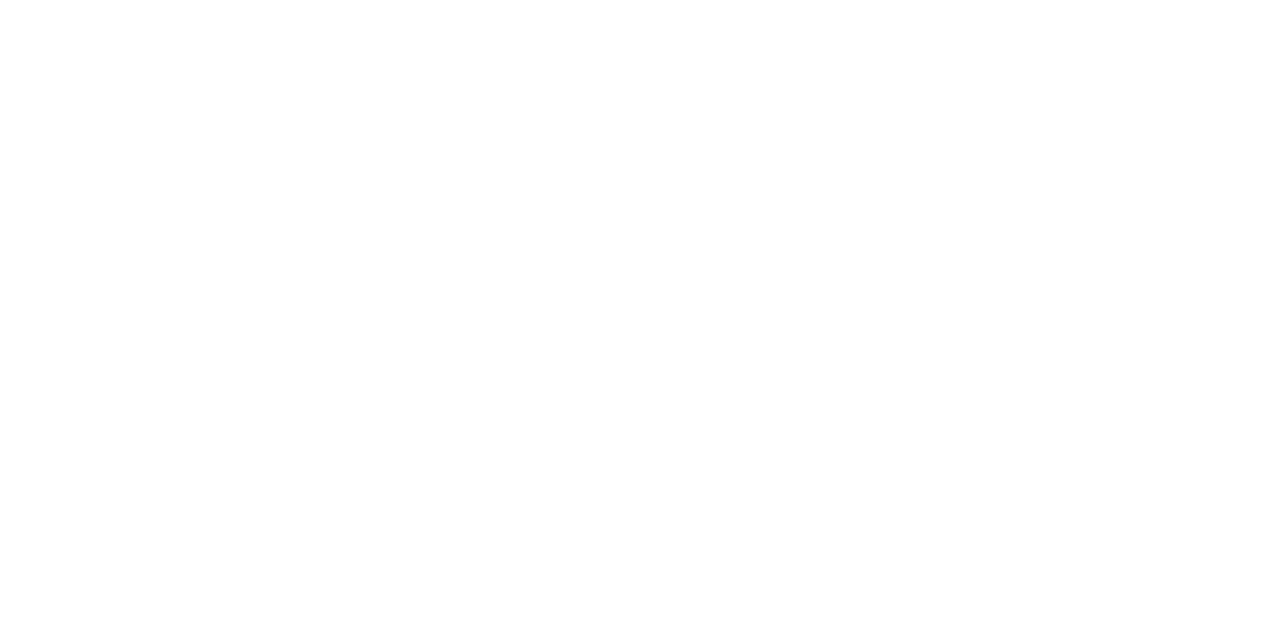
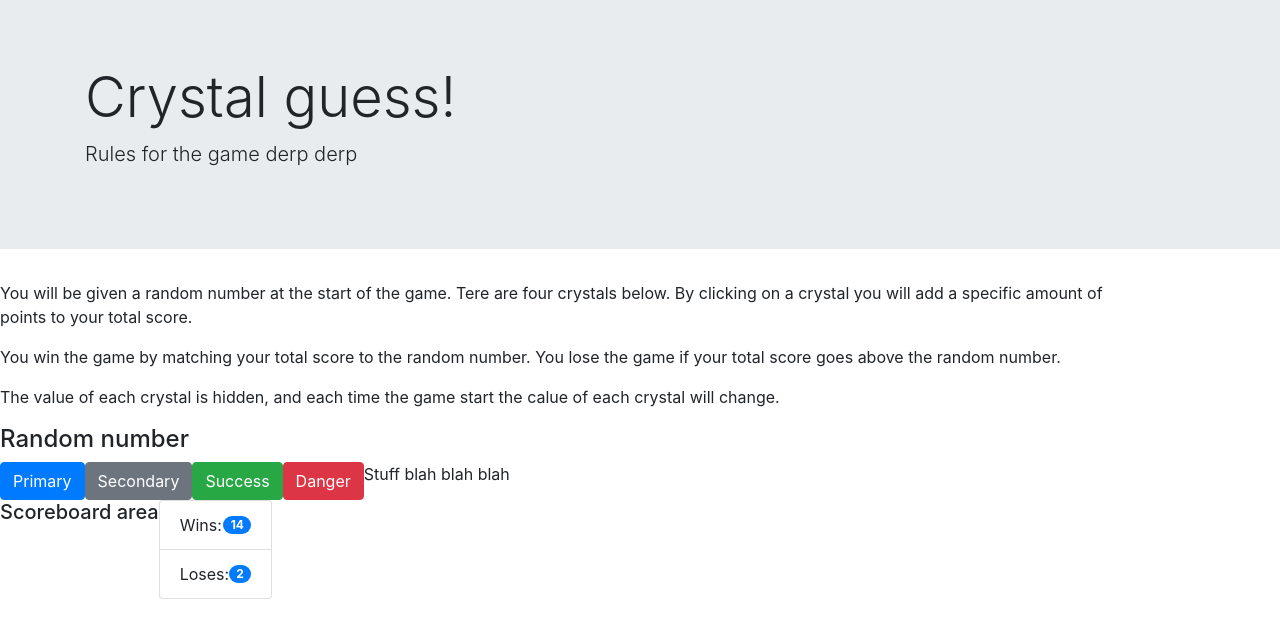
Before and after one commit to dillrein/unit-4-game, a plain HTML site: page index.html in a window 1280 px wide. Drawn offline with nearby package versions, Linux system fonts and the light colour scheme.

Commit message:
bootstrap and stuff

```diff
--- a/assets/javascript/games.js
+++ b/assets/javascript/games.js
@@ -0,0 +1,22 @@
+//VARIABLES
+//+++++++++++++++++++++++++++++++++++++++++++++++++++++++++++++++++++++++++++++++
+
+var scoreNum = Math.floor((Math.random() * 120) +19); //comp random number
+var crystalNum = Math.floor((Math.random() * 12) +1); //button number generator
+
+
+
+//FUNCTIONS
+//++++++++++++++++++++++++++++++++++++++++++++++++++++++++++++++++++++++++++++++++
+
+$
+
+
+
+//METHOD
+//++++++++++++++++++++++++++++++++++++++++++++++++++++++++++++++++++++++++++++++++
+
+
+
+
+s
--- a/index.html
+++ b/index.html
@@ -7,16 +7,71 @@
     <title>Crystal Game</title>
 
     <link rel="stylesheet" href="assets/css/reset.css">
+    <link rel="stylesheet" href="https://stackpath.bootstrapcdn.com/bootstrap/4.1.3/css/bootstrap.min.css" integrity="sha384-MCw98/SFnGE8fJT3GXwEOngsV7Zt27NXFoaoApmYm81iuXoPkFOJwJ8ERdknLPMO" crossorigin="anonymous">
     <link rel="stylesheet" href="assets/css/style.css">
 
+    <script src="https://cdnjs.cloudflare.com/ajax/libs/jquery/3.2.1/jquery.min.js"></script>
 
 
 
 </head>
 <body>
 
+    <div class="jumbotron jumbotron-fluid">
+        <div class="container">
+          <h1 class="display-4">Crystal guess!</h1>
+          <p class="lead">Rules for the game derp derp</p>
+        </div>
+    </div>
+
+    <div class="container row">
+        <p>
+            You will be given a random number at the start of the game.
+            Tere are four crystals below.
+            By clicking on a crystal you will add a specific amount of points to your total score.
+        </p>
+        <p>
+            You win the game by matching your total score to the random number.
+            You lose the game if your total score goes above the random number.
+        </p>
+        <p>
+            The value of each crystal is hidden, and each time the game start the calue of each crystal will change.
+        </p>
+    </div>
+
+    <div class="container row">
+        <h4 id="ranNum">Random number</h4>
+    </div>
+
+    <div class= "container row">
+        <button type="button" class="btn btn-primary">Primary</button>
+        <button type="button" class="btn btn-secondary">Secondary</button>
+        <button type="button" class="btn btn-success">Success</button>
+        <button type="button" class="btn btn-danger">Danger</button>
+
+        <div class= "continer">
+            Stuff blah blah blah
+        </div>
+    </div>
+
+    <div class= "container row">
+        <h5>
+            Scoreboard area
+        </h5>
+        <ul class="list-group">
+            <li class="list-group-item d-flex justify-content-between align-items-center">
+                Wins:
+                <span class="badge badge-primary badge-pill">14</span>
+            </li>
+            <li class="list-group-item d-flex justify-content-between align-items-center">
+                Loses:
+                <span class="badge badge-primary badge-pill">2</span>
+            </li>
+        </ul>
+    </div>
 
 
-    <script src="https://cdnjs.cloudflare.com/ajax/libs/jquery/3.2.1/jquery.min.js"></script>
+
+    <script src="assets/javascript/games.js"></script>
 </body>
 </html>
```
Also changed, not shown: assets/images/13469663 - Copy (2).jpg (added), assets/images/13469663 - Copy (3).jpg (added), assets/images/13469663 - Copy.jpg (added), assets/images/13469663.jpg (added).
